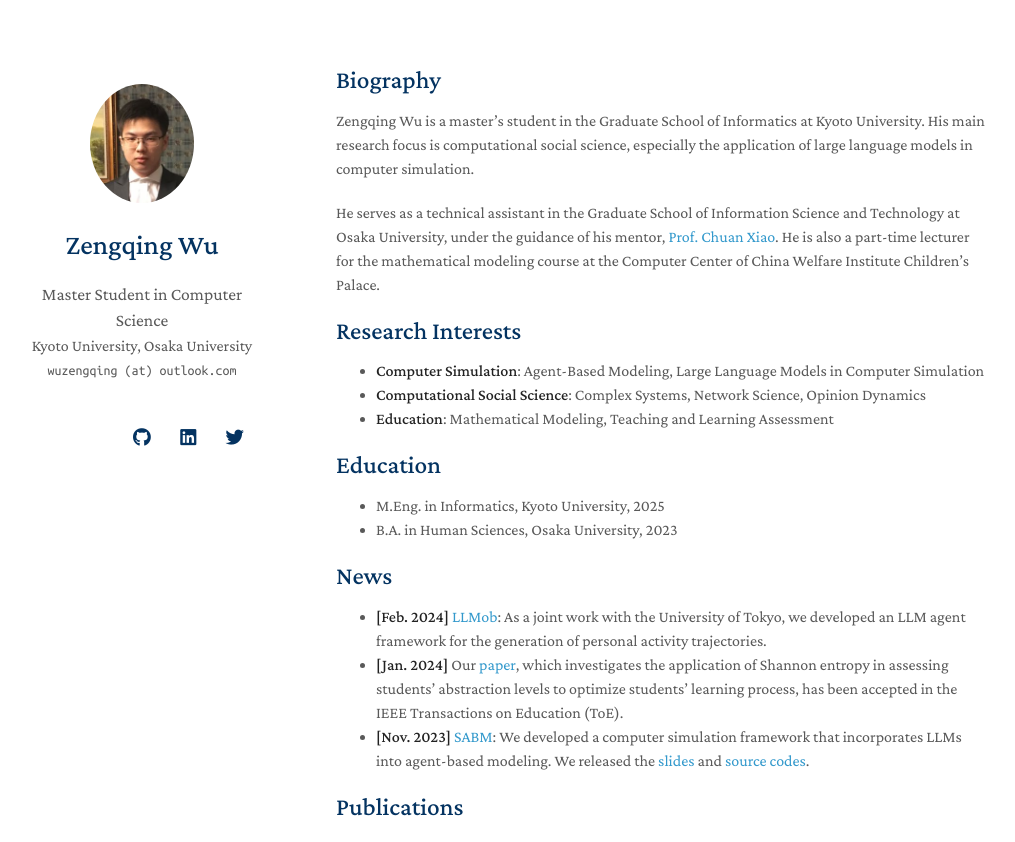
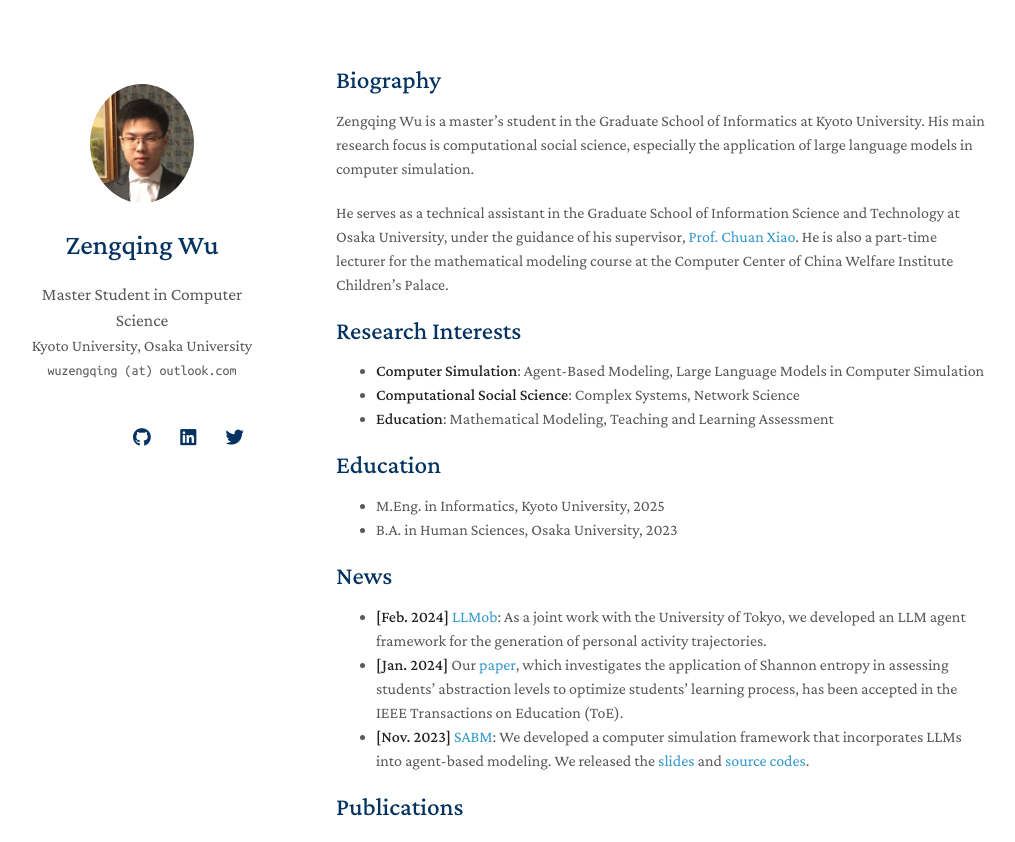
Before and after one commit to wuzengqing001225/wuzengqing001225.github.io, a Jekyll site: the page built from index.md, in a window 1280 px wide and 900 px high, cut to the strip 0-842 px from the top of the window. Shown: the whole strip, without its empty margins (134-1149 px from the left). Built offline with Jekyll 4.4.1, drawn with Linux system fonts in a browser that asks for light colours; nearby versions of some CDN libraries; a style sheet for code colours, icons or effects is not loaded; our own code applies the rules of GitHub Pages for plain Markdown files.

Commit message:
Update index.md

```diff
--- a/index.md
+++ b/index.md
@@ -6,12 +6,12 @@
 
 Zengqing Wu is a master's student in the Graduate School of Informatics at Kyoto University. His main research focus is computational social science, especially the application of large language models in computer simulation.
 
-He serves as a technical assistant in the Graduate School of Information Science and Technology at Osaka University, under the guidance of his mentor, [Prof. Chuan Xiao](https://sites.google.com/site/chuanxiao1983/home). He is also a part-time lecturer for the mathematical modeling course at the Computer Center of China Welfare Institute Children's Palace.
+He serves as a technical assistant in the Graduate School of Information Science and Technology at Osaka University, under the guidance of his supervisor, [Prof. Chuan Xiao](https://sites.google.com/site/chuanxiao1983/home). He is also a part-time lecturer for the mathematical modeling course at the Computer Center of China Welfare Institute Children's Palace.
 
 ## Research Interests
 
 - **Computer Simulation**: Agent-Based Modeling, Large Language Models in Computer Simulation
-- **Computational Social Science**: Complex Systems, Network Science, Opinion Dynamics
+- **Computational Social Science**: Complex Systems, Network Science
 - **Education**: Mathematical Modeling, Teaching and Learning Assessment
 
 ## Education
```
